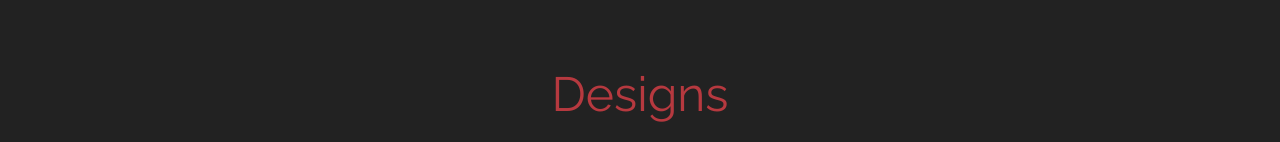
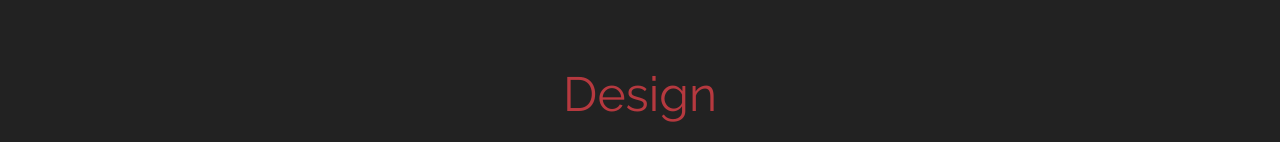
Before and after one commit to oliviez84/teste, a plain HTML site: page index.html in a window 1280 px wide. Shown: the part 650-792 px from the top of the page. Drawn offline with nearby package versions, Linux system fonts and the light colour scheme.

Commit message:
orthographe

```diff
--- a/index.html
+++ b/index.html
@@ -48,7 +48,7 @@
 
         </div>
         <div id="pagedesign">
-        <h2  id="design" class="titre">Designs</h2>
+        <h2  id="design" class="titre">Design</h2>
 
 
 
```
